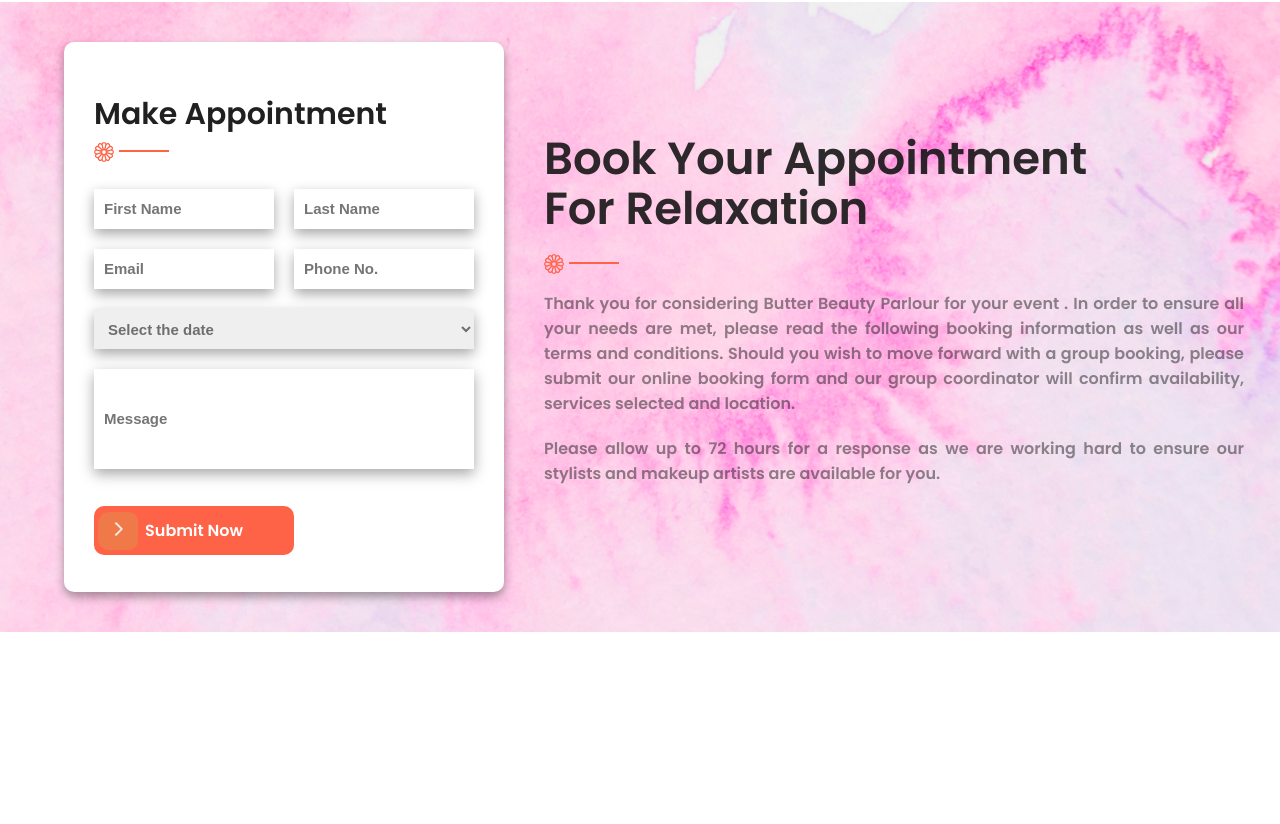
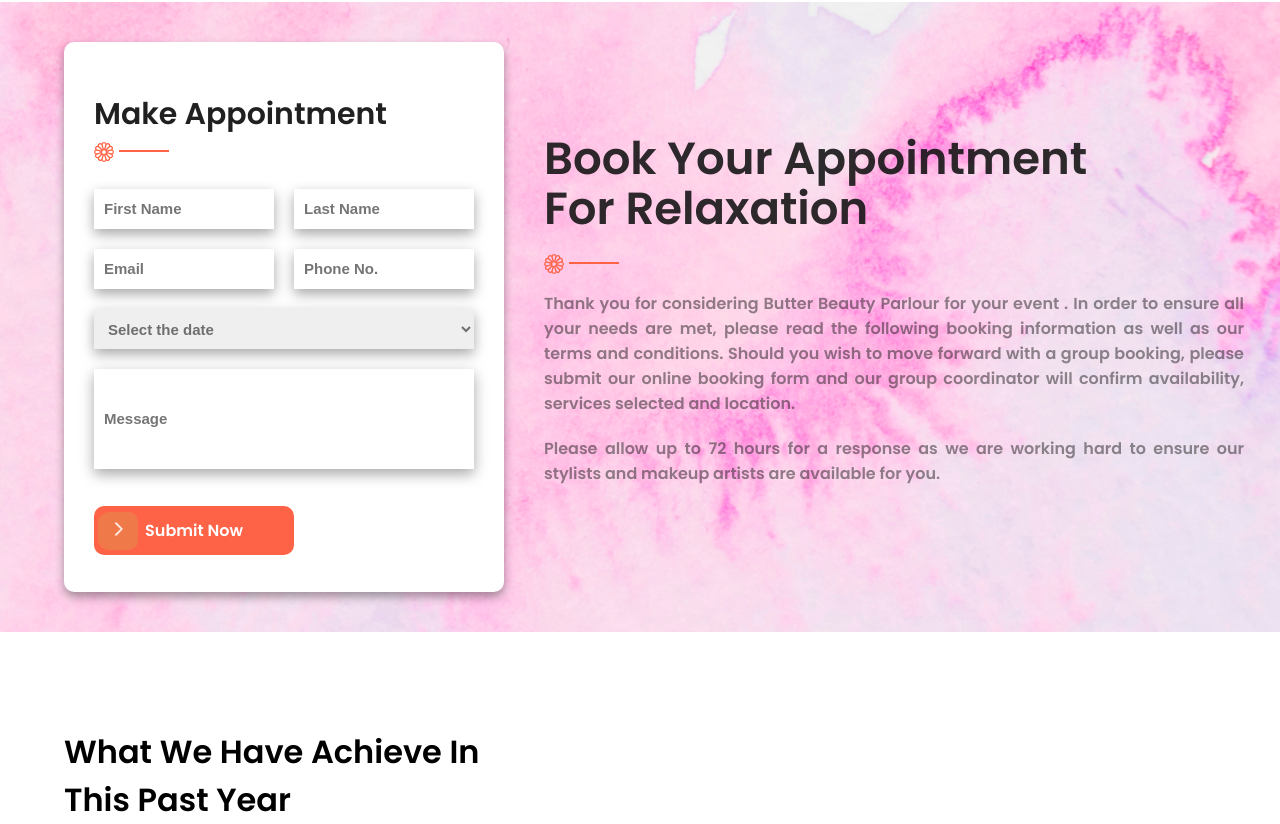
Before and after one commit to TamannaAfroz2666/Parlour-BD-Page, a React (Create React App) app: page / in a window 1280 px wide. Shown: the part 3191-4015 px from the top of the page. Before the commit the page ends 3823 px from the top, so only its background shows below. Built offline with nearby package versions, Linux system fonts and the light colour scheme; the HTML template or start-up script is replaced by a standard one.

Commit message:
title add

```diff
--- a/src/components/AchiveList/AchiveList.css
+++ b/src/components/AchiveList/AchiveList.css
@@ -3,3 +3,16 @@
     padding: 0;
     box-sizing: border-box;
 }
+.achieveList{
+    height: 100%;
+    width: 100%;
+    margin-top: 6rem;
+}
+.achieveHead{
+    width: 90%;
+    margin: auto;
+}
+.contentAcInfo{
+    display: flex;
+    gap: 20px;
+}
--- a/src/components/AchiveList/AchiveList.js
+++ b/src/components/AchiveList/AchiveList.js
@@ -3,9 +3,20 @@ import './AchiveList.css';
 
 const AchiveList = () => {
     return (
-        <div className='achiveList'>
-            <div className="achiveHead">
-                <div className="achiveBody">
+        <div className='achieveList'>
+            <div className="achieveHead">
+                <div className="achieveBody">
+                    <div className="achieveContents">
+                        <div className="contentAcInfo">
+                            <h1 className='titleAc'>What We Have Achieve In <br />This Past Year </h1>
+
+
+                        </div>
+                        <div className="imageAc">
+
+                        </div>
+
+                    </div>
 
                 </div>
             </div>
--- a/src/components/Home/Home.js
+++ b/src/components/Home/Home.js
@@ -7,6 +7,7 @@ import Milestone from 'components/Milestone/Milestone';
 import ProvideList from 'components/ProvideList/ProvideList';
 import Pricing from 'components/Pricing/Pricing';
 import MakeBooking from 'components/MakeBooking/MakeBooking';
+import AchiveList from 'components/AchiveList/AchiveList';
 // import playButton from '../../assets/image/arrowPlayButton.PNG'
 // import {  PiNavigationArrowBold } from "react-icons/pi";
 
@@ -18,6 +19,7 @@ const Home = () => {
                 <ProvideList></ProvideList>
                 <Pricing></Pricing>
                 <MakeBooking></MakeBooking>
+                <AchiveList></AchiveList>
 
                 {/* <Animation></Animation> */}
 
```
